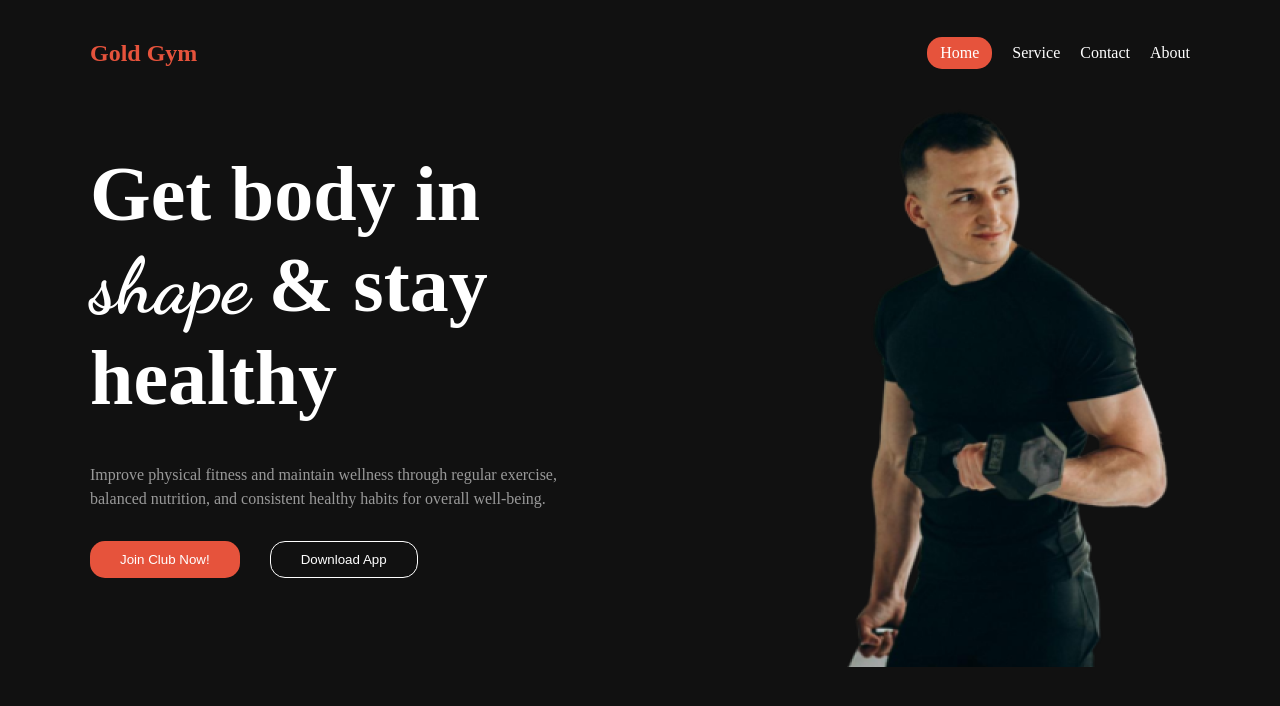
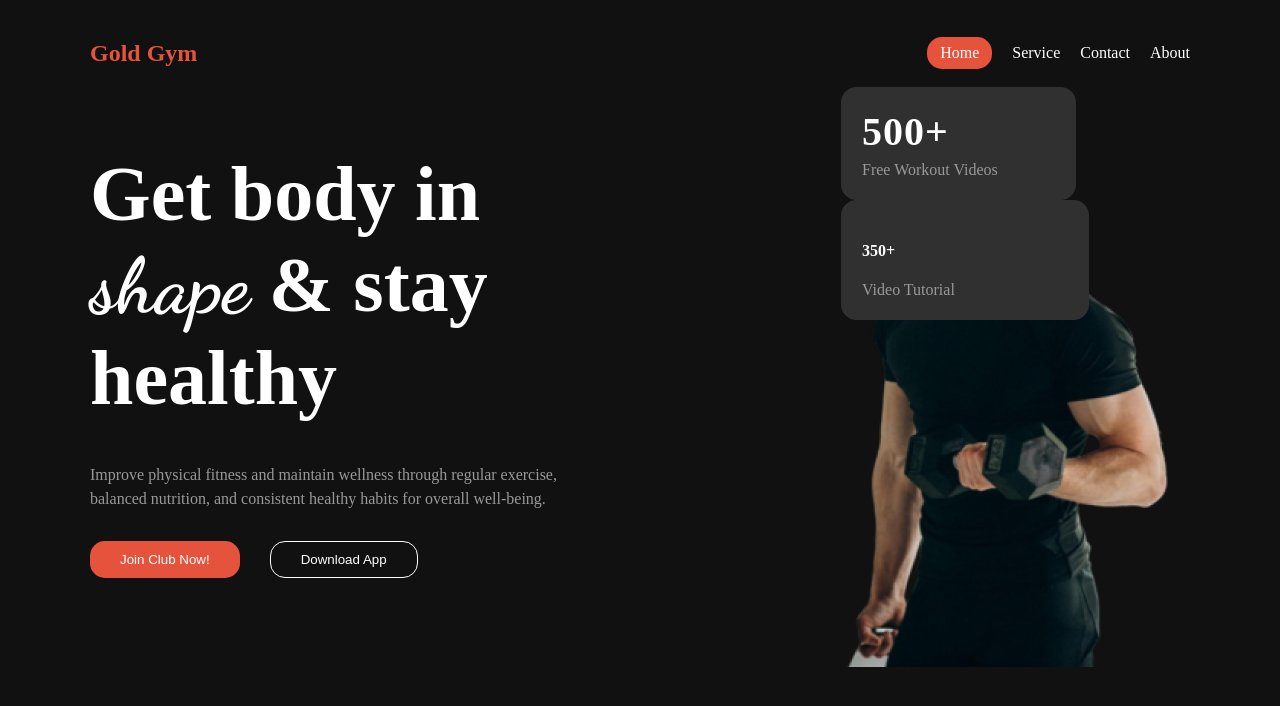
Before and after one commit to muhammod-mahfuj/Assignment-Two, a plain HTML site: page index.html in a window 1280 px wide. Drawn offline with Linux system fonts and the light colour scheme.

Commit message:
cards added

```diff
--- a/index.html
+++ b/index.html
@@ -29,7 +29,17 @@
             </div>
         </div>
         <div class="banner-img">
-
+           <div class="workout-videos">
+            <h3>500+</h3>
+            <span>Free Workout Videos</span>
+           </div>
+           <div class="tutorials">
+            <div class="orange-logo"></div>
+            <div>
+                <h4>350+</h4>
+                <span>Video Tutorial</span>
+           </div>
+           </div>
         </div>
        </div>
     </header>
--- a/style/gym.css
+++ b/style/gym.css
@@ -45,6 +45,7 @@ body {
   .banner{
     display: flex;
     justify-content: space-between;
+    gap: 60px;
   }
   .banner-info {
     display: flex;
@@ -91,3 +92,41 @@ body {
     background-position: center;
     background-repeat: no-repeat;
   }
+.workout-videos,.tutorials{
+  background: #303030;
+}
+.workout-videos{
+
+  width: 193px;
+  border-radius:15px ;
+  align-items: center;
+  padding: 20px;
+  border: 1px solid #303030;
+}
+.workout-videos h3 {
+  font-size: 40px;
+  font-weight: bold;
+  margin:0px 0px 6px;
+  letter-spacing: 1px;
+}
+.workout-videos span {
+  color: #999999;
+  font-weight: 400;
+}
+.tutorials {
+  width: 206px;
+  border-radius:15px ;
+  align-items: center;
+  padding: 20px;
+  border: 1px solid #303030;
+}
+.tutorials span {
+  color: #999999;
+  font-weight: 400;
+}
+.tutorials h3 {
+  font-size: 24px;
+  font-weight: bold;
+  margin:0px 0px 3px;
+  letter-spacing: 1px;
+}
```
